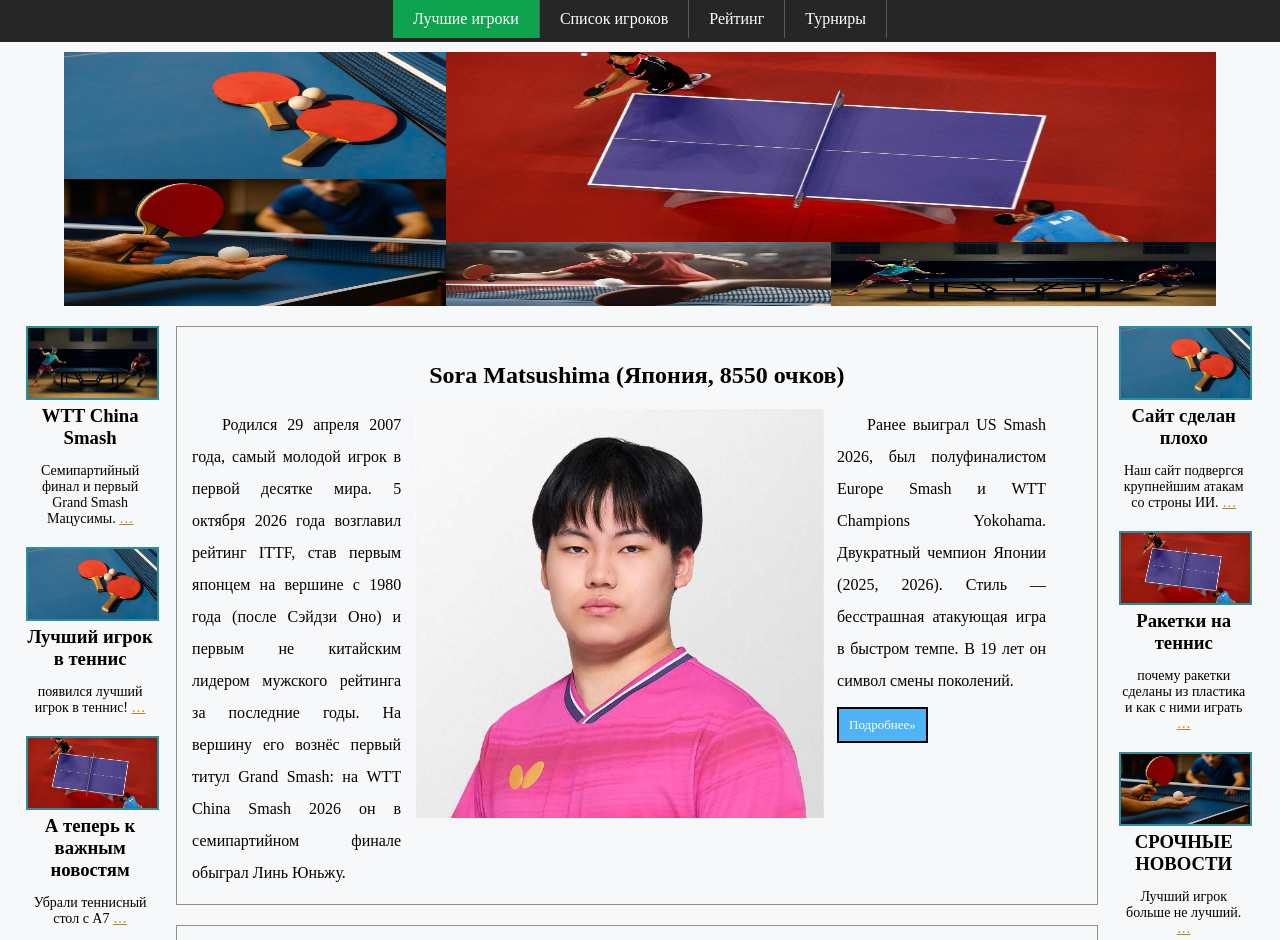
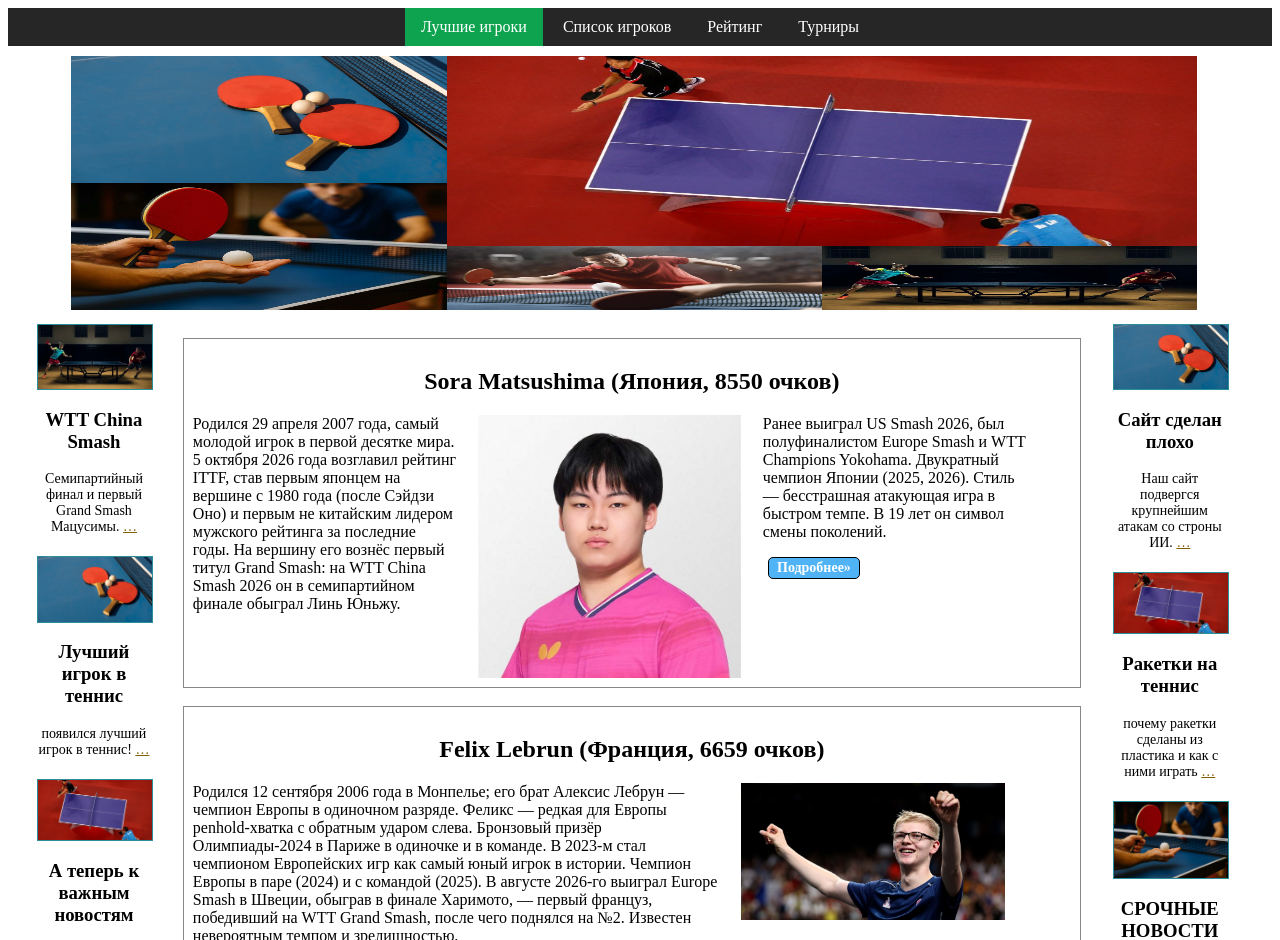
Before and after one commit to povakr/HTML_1_IDZ, a plain HTML site: page index.html in a window 1280 px wide. Shown: the top 940 px of the page. Drawn offline with Linux system fonts and the light colour scheme.

Commit message:
change Style.css

```diff
--- a/Style.css
+++ b/Style.css
@@ -1,185 +1,155 @@
-body {
-    margin: 0;
-    background: #F7F8FA;
-    /*font-family: Georgia, "Times New Roman", serif; */
+img {
+    display: block;
+}
+a {
+    color: #806000;
 }
 
-/* заголовок скрыт  */
+.left-image, .Right-image, .sidebar, #article, .text-col, .article-img {
+    display: inline-block;
+    vertical-align: top;
+}
+
+/* ---------- Меню ---------- */
+#top-menu {
+    display: block;
+    background: #262626;
+    text-align: center;
+}
+#top-menu ul {
+    margin: 0;
+    padding: 0;
+    list-style: none;
+}
+#top-menu li {
+    display: inline-block;
+}
+#top-menu a {
+    display: block;
+    padding: 10px 16px;
+    color: #fff;
+    text-decoration: none;
+}
+#top-menu .active a {
+    background: #0ea34f;
+    color: #fff;
+}
+
+/* заголовок скрыт, чтобы сверху было меню, как в макете */
 #Header {
     display: none;
 }
 
-/* меню */
-#top-menu {
-    background: #262626;
-    text-align: center; /* центрирование меню */
-}
-#top-menu ul {
-    display: inline-block; /* чтобы центрировать меню через text-align */
-    list-style-type: none; /* ul без маркеров */
-    margin: 0;
-    padding: 0;
-    overflow: hidden; /* блок охватывает плавающие li */
-}
-#top-menu li {
-    float: left; /* чтобы меню стало горизонтальным */
-}
-#top-menu a {
-    display: block; /* преобразование элемента в блок */
-    padding: 10px 20px;
-    color: #FFFFFF;
-    text-decoration: none; /* ссылки без подчёркивания */
-    border-right: 1px solid #5A5A5A;
-}
-/* изменение цвета меню, когда на него наводится курсор */
-#top-menu a:hover {
-    background: #3D3D3D;
-}
-#top-menu .active a {
-    background: #0EA34F;
-}
-
-/* ===== коллаж из 5 фото ===== */
+/* ---------- Коллаж из 5 фото ---------- */
 #topImage {
     width: 90%;
-    margin: 10px auto 20px auto; /* выравнивание блока по центру */
-    overflow: hidden; /* блок охватывает содержимое */
+    margin: 10px auto;
+    font-size: 0;
 }
 .left-image {
-    float: left;
-    width: 33.2%;
+    width: 33%;
 }
 .Right-image {
-    float: left;
-    width: 66.8%;
+    width: 66%;
 }
 .top-image {
     display: block;
-    overflow: hidden;
 }
 .top-image img {
-    display: block;
     width: 100%;
     height: 127px;
-    object-fit: fill ; /* чтобы фото не растягивалось */
 }
 .big-image img {
     height: 190px;
 }
-.bottom-image {
-    overflow: hidden;
-}
 .bottom-image .top-image {
-    float: left;
+    display: inline-block;
     width: 50%;
 }
 .bottom-image .top-image img {
     height: 64px;
 }
 
-/* ===== средняя часть ===== */
+/* ---------- Центральный блок ---------- */
 #content {
     width: 96%;
-    margin: 0 auto 20px auto; /* выравнивание блока по центру */
-    overflow: hidden; /* блок охватывает плавающие колонки */
+    margin: 10px auto;
 }
 .sidebar {
-    float: left;
-    width: 10.5%;
+    width: 10%;
     text-align: center;
 }
 #article {
-    float: left;
-    width: 75%;
-    margin: 0 1.75%;
+    width: 74%;
+    margin-left: 2%;
+    margin-right: 2%;
 }
 
-/* карточки в боковых колонках */
+/* Карточки в боковых колонках */
 .card {
-    margin: 0 0 20px 0;
+    padding: 3%;
+    margin: 0;
+}
+.card h3 {
+    text-align: center;
 }
 .card-img {
-    display: block;
+        border: 1px solid #2a8f9a;
     width: 100%;
-    height: 70px;
-    margin: auto;
-    border: 2px solid #2A8F9A;
-}
-.card-title {
-    margin: 5px 0;
-    font-weight: bold;
 }
 .card-text {
     font-size: 14px;
 }
-.card-link {
-    color: #B8860B;
-}
 
-/* ===== статьи ===== */
+/* Горизонтальные блоки, статьи */
 .article {
-    border: 1px solid #8F8F8F;
-    padding: 15px;
-    margin: 0 0 20px 0;
-    overflow: hidden; /* блок охватывает содержимое */
+    border: 1px solid #888;
+    padding: 1%;
+    margin-top: 2%;
 }
 .article-title {
     text-align: center;
 }
-/* для текстовых блоков */
-.article div {
-    float: left;
-    overflow: hidden;
-    text-align: justify;
-    text-indent: 30px;
-    line-height: 2.0;
+.article-3col .text-col {
+    width: 30%;
 }
-.article-3col div {
-    width: 23.5%;
+.article-3col .article-img {
+    width: 30%;
+    margin-left: 2%;
+    margin-right: 2%;
 }
-.article-2col div {
-    width: 70%;
+.article-2col .text-col {
+    width: 60%;
 }
-/* для рисунка */
-.article-3col img {
-    float: left;
-    width: 46%;
-    height: 10%;
-    margin: 0 1.5%;
-    object-fit: cover;
+.article-2col .article-img {
+    width: 30%;
+    margin-left: 2%;
 }
-.article-2col img {
-    float: left;
-    width: 26%;
-    height: 50%;
+.left {
     margin-left: 2%;
-    object-fit: cover;
 }
-
-/* кнопка «Подробнее» */
-.more-row {
+.right {
+    margin-right: 2%;
     text-align: right;
-    text-indent: 0;
-    margin: 10px 0 0 0;
-}
-.more-row.left {
-    text-align: left;
 }
 .more {
     display: inline-block;
-    background: #4FB3F6;
-    border: 2px solid #000000;
-    color: #FFFFFF;
-    font-size: 13px;
-    padding: 3px 10px;
+    padding: 2px 8px;
+    background: #4fb3f6;
+    color: #fff;
+    font-size: 14px;
+    font-weight: bold;
     text-decoration: none;
+    border: 1px solid black;
+    border-radius: 5px;
 }
 
-/* ===== футер ===== */
+/* ---------- Футер ---------- */
 #footer {
     background: #262626;
-    color: #FFFFFF;
+    color: #fff;
     text-align: center;
-    padding: 15px 0;
+    border-top: 1px solid #888;
     margin-top: 20px;
+    padding: 10px;
 }
```
